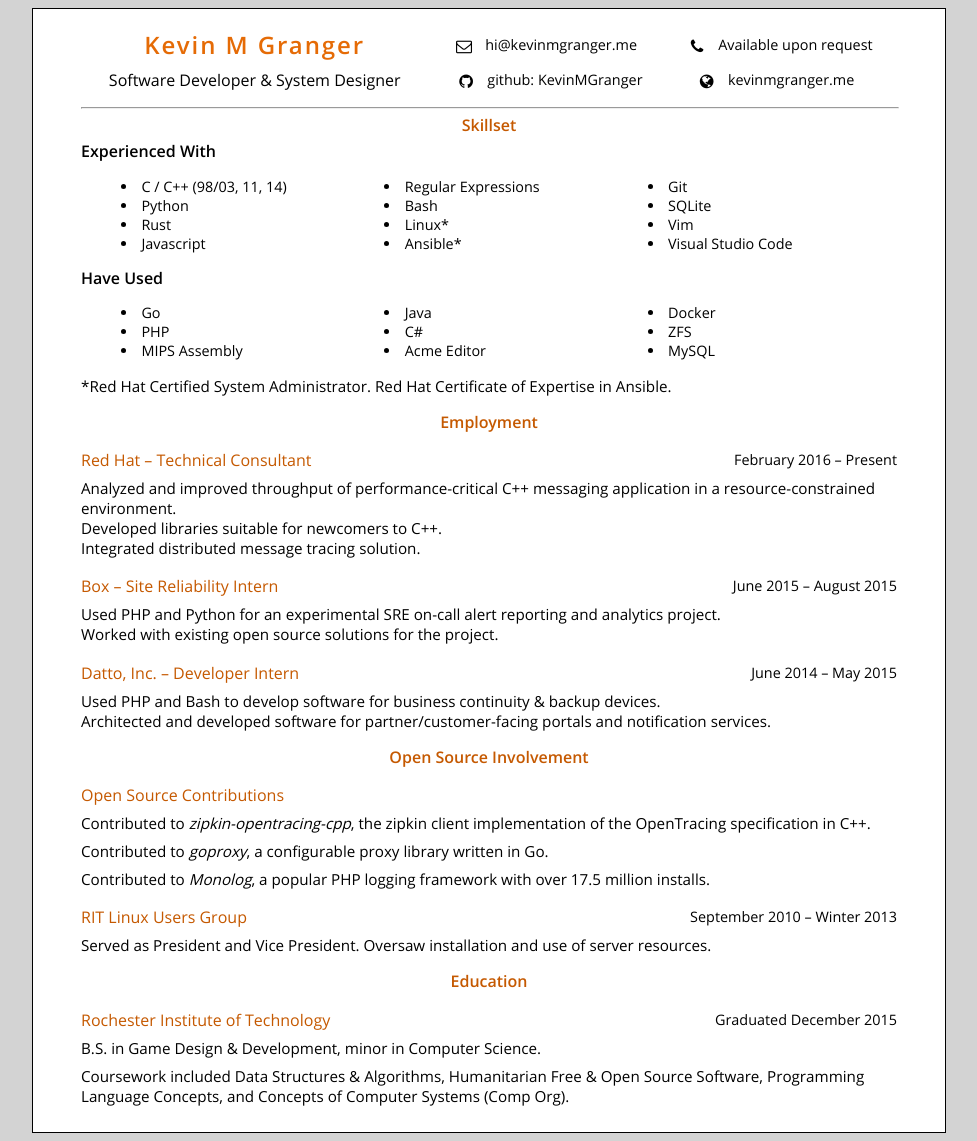
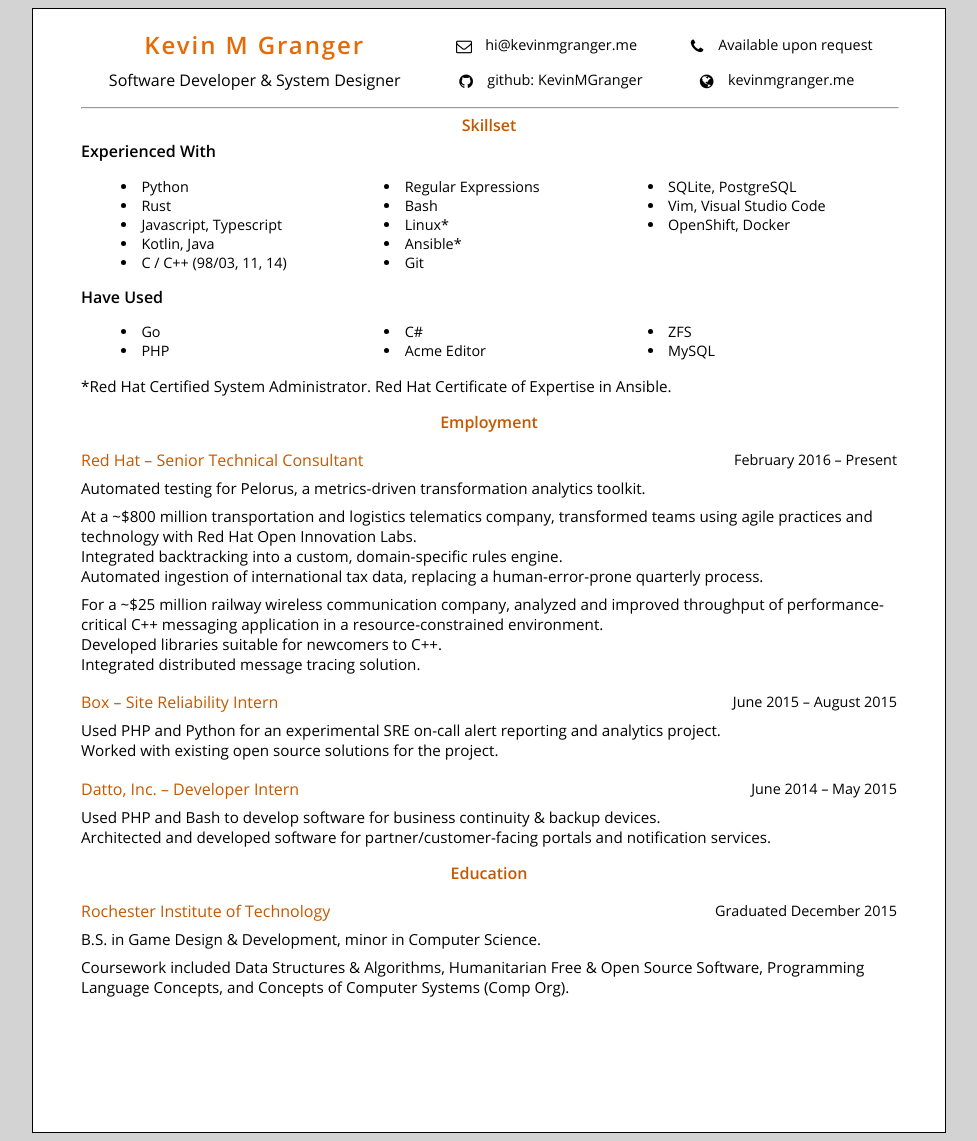
Before and after one commit to KevinMGranger/kevinmgranger.github.io, a Jekyll site: the page built from resume/index.html, in a window 1280 px wide. Shown: the whole page, without its empty margins (151-1128 px from the left). Built offline with Jekyll 4.4.1, drawn with Linux system fonts in a browser that asks for light colours.

Commit message:
Update resume.

```diff
--- a/resume/index.html
+++ b/resume/index.html
@@ -42,28 +42,26 @@
 	<h1>Skillset</h1>
 	<h2>Experienced With</h2>
 	<ul>
-		<li>C / C++ (98/03, 11, 14)</li>
 		<li>Python</li>
 		<li>Rust</li>
-		<li>Javascript</li>
+		<li>Javascript, Typescript</li>
+		<li>Kotlin, Java</li>
+		<li>C / C++ (98/03, 11, 14)</li>
 		<li>Regular Expressions</li>
 		<li>Bash</li>
 		<li>Linux*</li>
 		<li>Ansible*</li>
 		<li>Git</li>
-		<li>SQLite</li>
-		<li>Vim</li>
-		<li>Visual Studio Code</li>
+		<li>SQLite, PostgreSQL</li>
+		<li>Vim, Visual Studio Code</li>
+		<li>OpenShift, Docker</li>
 	</ul>
 	<h2>Have Used</h2>
 	<ul>
 		<li>Go</li>
 		<li>PHP</li>
-		<li>MIPS Assembly</li>
-		<li>Java</li>
 		<li>C#</li>
 		<li>Acme Editor</li>
-		<li>Docker</li>
 		<li>ZFS</li>
 		<li>MySQL</li>
 	</ul>
@@ -73,13 +71,17 @@
 <section class="exp">
 	<h1>Employment</h1>
 	<div>
-		<h2>Red Hat &ndash; Technical Consultant</h2>
+		<h2>Red Hat &ndash; Senior Technical Consultant</h2>
 		<h3>February 2016 &ndash; Present</h3>
-		<p>
-			Analyzed and improved throughput of performance-critical C++ messaging application in a resource-constrained environment.
+		<p>Automated testing for Pelorus, a metrics-driven transformation analytics toolkit.</p>
+		<p>At a ~$800 million transportation and logistics telematics company, transformed teams using agile practices and technology with Red Hat Open Innovation Labs.
+			<br/>Integrated backtracking into a custom, domain-specific rules engine.
+			<br/>Automated ingestion of international tax data, replacing a human-error-prone quarterly process.
+		</p>
+		<p>For a ~$25 million railway wireless communication company, analyzed and improved throughput of performance-critical C++ messaging application in a resource-constrained environment.
 			<br/>Developed libraries suitable for newcomers to C++.
 			<br/>Integrated distributed message tracing solution.
-		</p>
+			</p>
 	</div>
 	<div>
 		<h2>Box &ndash; Site Reliability Intern</h2>
@@ -99,23 +101,6 @@
 	</div>
 </section>
 <section class="exp">
-	<h1>Open Source Involvement</h1>
-	<div>
-		<h2>Open Source Contributions</h2>
-		<p>Contributed to
-			<em>zipkin-opentracing-cpp</em>, the zipkin client implementation of the OpenTracing specification in C++.</p>
-		<p>Contributed to
-			<em>goproxy</em>, a configurable proxy library written in Go.</p>
-		<p>Contributed to
-			<em>Monolog</em>, a popular PHP logging framework with over 17.5 million installs.</p>
-	</div>
-	<div>
-		<h2>RIT Linux Users Group</h2>
-		<h3>September 2010 &ndash; Winter 2013</h3>
-		<p>Served as President and Vice President. Oversaw installation and use of server resources.</p>
-	</div>
-</section>
-<section class="exp">
 	<h1>Education</h1>
 	<div>
 		<h2>Rochester Institute of Technology</h2>
```
